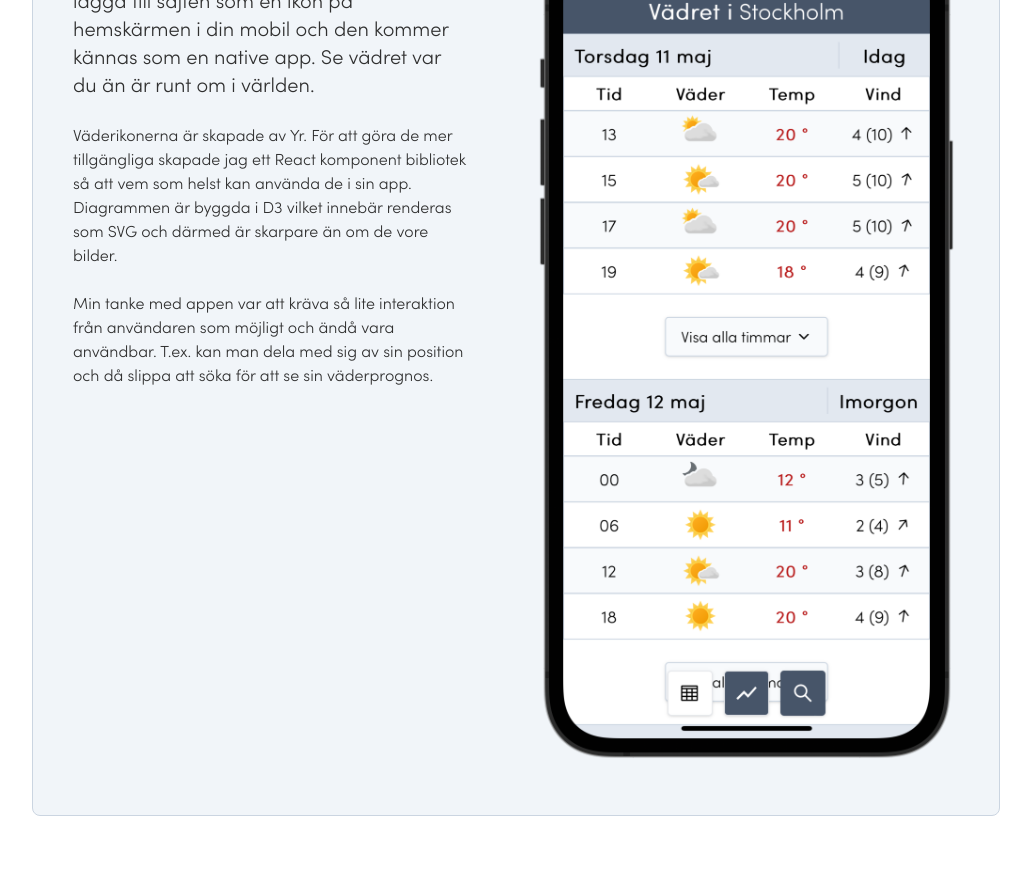
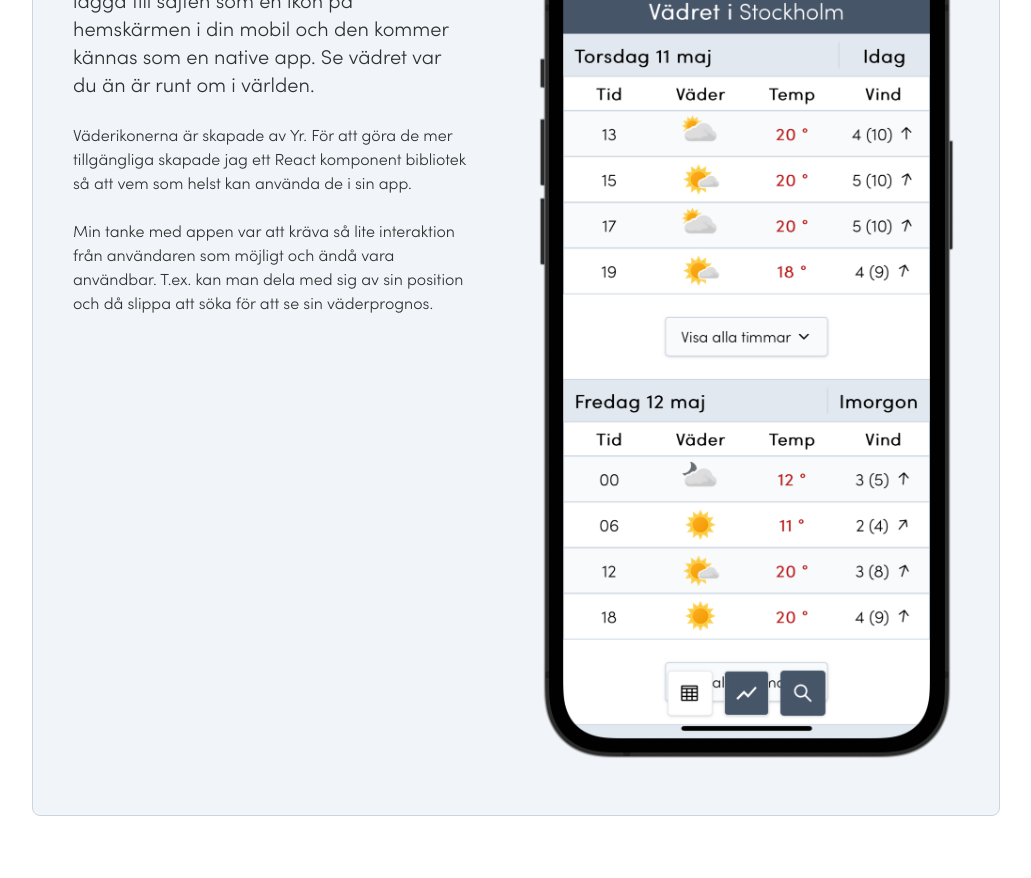
Before and after one commit to patrikhultgren/hultgren-development-ab, a React (Create React App) app: page / in a window 1280 px wide. Shown: the part 1460-2338 px from the top of the page, without its empty margins (224-1255 px from the left). Built offline with nearby package versions, Linux system fonts and the light colour scheme; a web font is replaced by a local one.

Commit message:
Remove text about D3 since I have removed the charts

```diff
--- a/src/data.tsx
+++ b/src/data.tsx
@@ -71,7 +71,7 @@ export const largeProjects = [
     teaser:
       'Väder är en PWA med offline stöd som hämtar vädret från Yr. Testa gärna att lägga till sajten som en ikon på hemskärmen i din mobil och den kommer kännas som en native app. Se vädret var du än är runt om i världen.',
     body: [
-      'Väderikonerna är skapade av Yr. För att göra de mer tillgängliga skapade jag ett React komponent bibliotek så att vem som helst kan använda de i sin app. Diagrammen är byggda i D3 vilket innebär renderas som SVG och därmed är skarpare än om de vore bilder.',
+      'Väderikonerna är skapade av Yr. För att göra de mer tillgängliga skapade jag ett React komponent bibliotek så att vem som helst kan använda de i sin app.',
       'Min tanke med appen var att kräva så lite interaktion från användaren som möjligt och ändå vara användbar. T.ex. kan man dela med sig av sin position och då slippa att söka för att se sin väderprognos.',
     ],
     key: 'weather',
```
